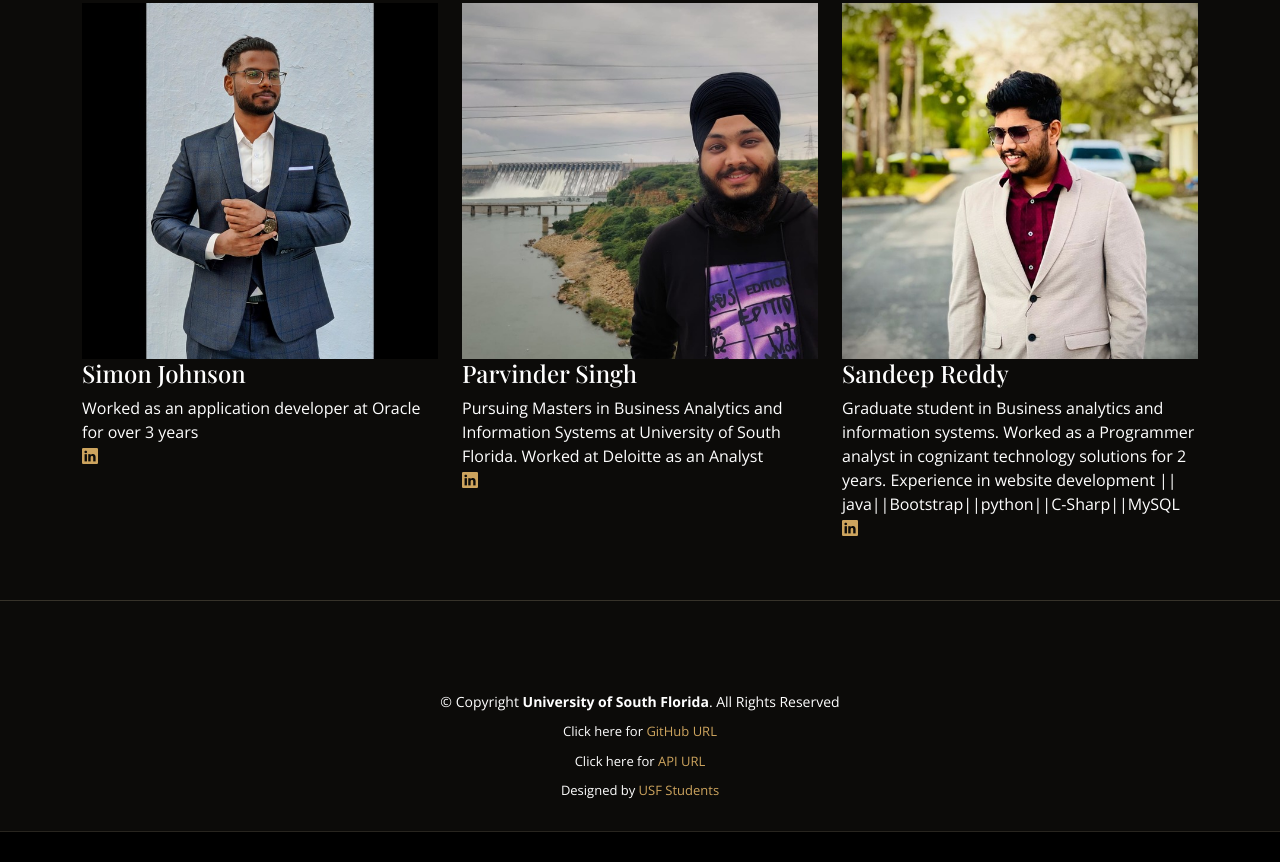
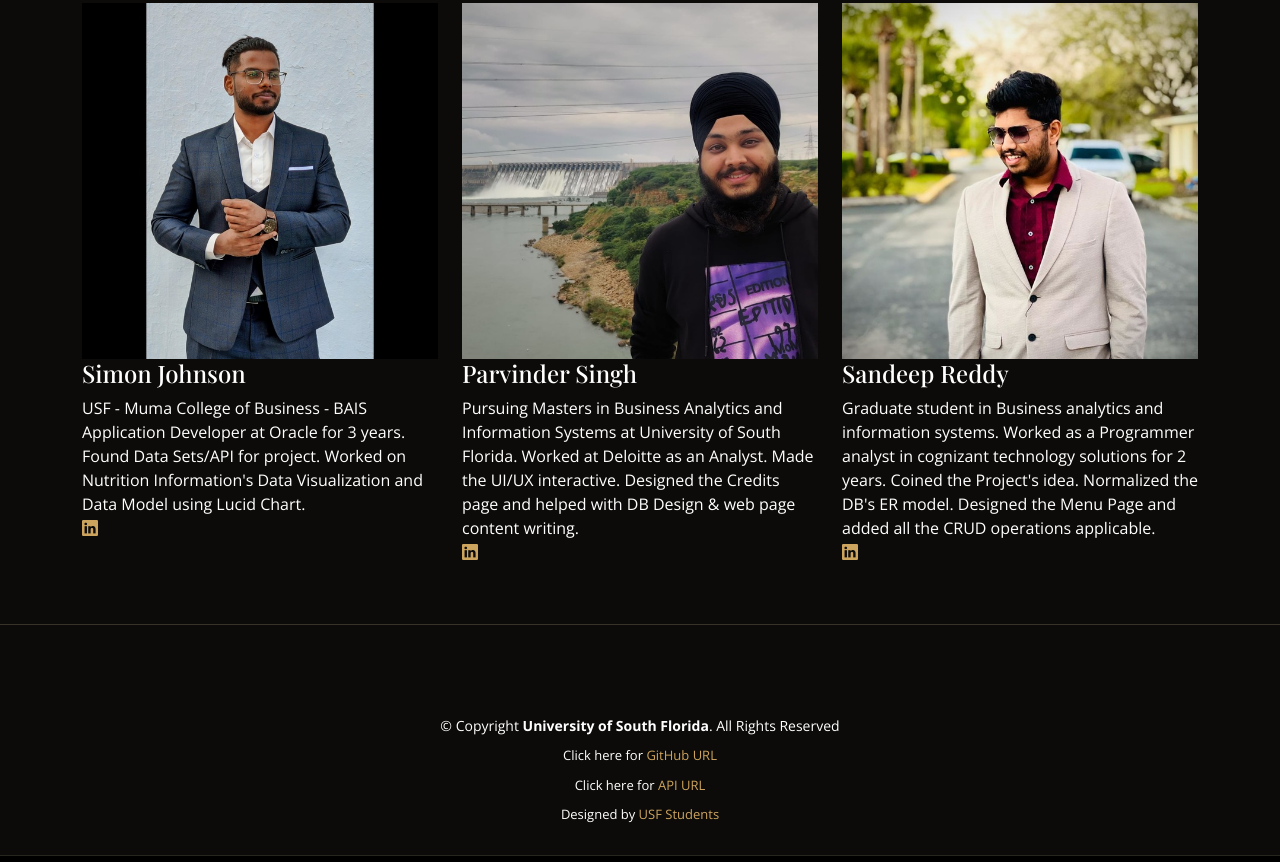
Before and after one commit to johnsonsimonusf/RestaurantsinNY_StaticWebsite, a plain HTML site: page index.html in a window 1280 px wide. Shown: the part 4463-5325 px from the top of the page. Drawn offline with nearby package versions, Linux system fonts and the light colour scheme; a web font is replaced by a local one.

Commit message:
Modified About US page content

```diff
--- a/index.html
+++ b/index.html
@@ -810,7 +810,9 @@
 <div class="member-info">
 <div class="member-info-content">
 <h4>Simon Johnson</h4>
-<span>Worked as an application developer at Oracle for over 3 years<//span>
+<span>USF - Muma College of Business - BAIS</span>
+<span>Application Developer at Oracle for 3 years.</span>
+<span>Found Data Sets/API for project. Worked on Nutrition Information's Data Visualization and Data Model using Lucid Chart.</span>
 </div>
 <div class="social">
 <a href="https://www.linkedin.com/in/simon-johnson-07973a12a/"><i class="bi bi-linkedin"></i></a>
@@ -827,7 +829,8 @@
 <div class="member-info">
 <div class="member-info-content">
 <h4>Parvinder Singh</h4>
-<span>Pursuing Masters in Business Analytics and Information Systems at University of South Florida. Worked at Deloitte as an Analyst</span>
+<span>Pursuing Masters in Business Analytics and Information Systems at University of South Florida. Worked at Deloitte as an Analyst.</span>
+<span>Made the UI/UX interactive. Designed the Credits page and helped with DB Design & web page content writing.</span>
 </div>
 <div class="social">
 <a href="https://www.linkedin.com/in/parvinder-singh-1bbb00193/"><i class="bi bi-linkedin"></i></a>
@@ -844,7 +847,8 @@
 <div class="member-info">
 <div class="member-info-content">
 <h4>Sandeep Reddy</h4>
-<span>Graduate student in Business analytics and information systems. Worked as a Programmer analyst in cognizant technology solutions for 2 years. Experience in website development || java||Bootstrap||python||C-Sharp||MySQL</span>
+<span>Graduate student in Business analytics and information systems. Worked as a Programmer analyst in cognizant technology solutions for 2 years.</span>
+<span>Coined the Project's idea. Normalized the DB's ER model. Designed the Menu Page and added all the CRUD operations applicable.</span>
 </div>
 <div class="social">
 <a href="https://www.linkedin.com/in/l-v-sandeep-reddy-gudimetla"><i class="bi bi-linkedin"></i></a>
@@ -873,7 +877,7 @@
 © Copyright <strong><span>University of South Florida</span></strong>. All Rights Reserved
 </div>
 <div class="credits">
- Click here for <a href="https://github.com/johnsonsimonusf/Assignment_1_Spring_22">GitHub URL</a>
+ Click here for <a href="https://github.com/johnsonsimonusf/RestaurantsinNY_Static">GitHub URL</a>
 </div>
 <div class="credits">
 Click here for <a href="https://data.cityofnewyork.us/Health/DOHMH-MenuStat/qgc5-ecnb">API URL</a>
```
Also changed, not shown: 1 other file.
